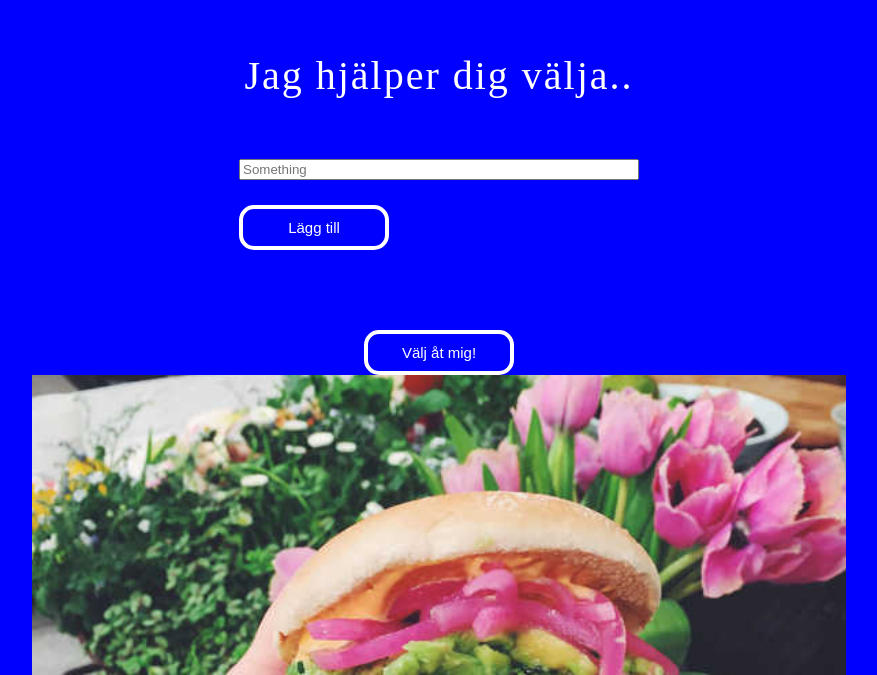
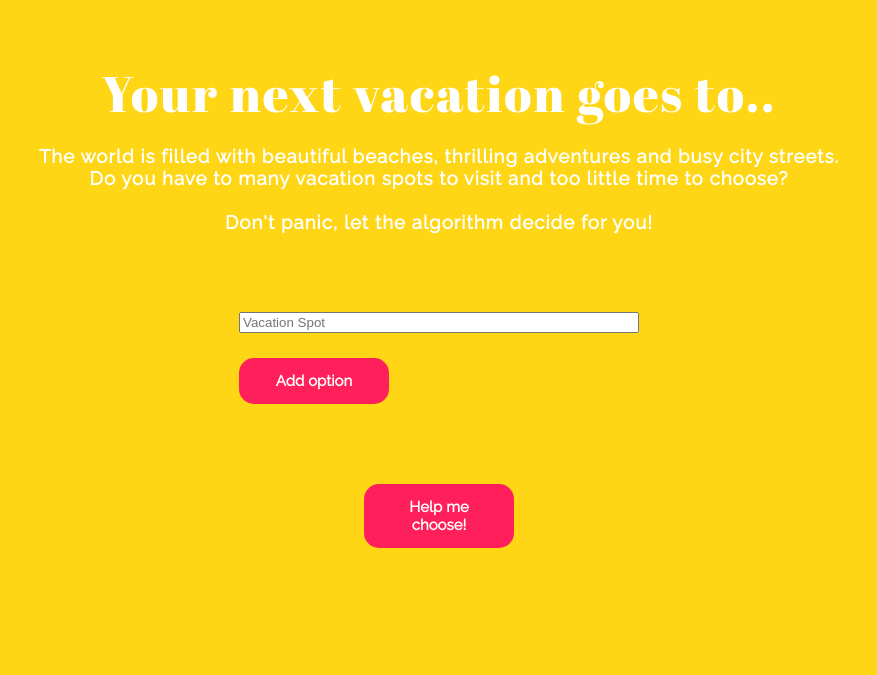
Before and after one commit to lisatherese/helpmechoose, a plain HTML site: page index.html in a window 1280 px wide. Shown: the part 125-800 px from the top of the page, without its empty margins (201-1078 px from the left). Drawn offline with Linux system fonts and the light colour scheme.

Commit message:
Style:at med färg och typsnitt

```diff
--- a/index.html
+++ b/index.html
@@ -1,21 +1,21 @@
 <!doctype html>
 <html lang=en>
   <head>
+    <link href="https://fonts.googleapis.com/css?family=Abril+Fatface|Raleway" rel="stylesheet">
     <meta charset=utf-8>
     <title>Help me choose</title>
     <link href="./main.css" rel="stylesheet" type="text/css">
   </head>
   <body>
-      <h1> Jag hjälper dig välja..</h1>
+      <h1>Your next vacation goes to..</h1>
+      <h3>The world is filled with beautiful beaches, thrilling adventures and busy city streets.<br>Do you have to many vacation spots to visit and too little time to choose?</br><br>Don't panic, let the algorithm decide for you!</br></h3>
       <div class="inputSection">
         <div class="inputs">
-          <input placeholder="Something"></input>
+          <input placeholder="Vacation Spot"></input>
         </div>
-        <button class="add">Lägg till</button>
+        <button class="add">Add option</button>
       </div>
-      <button>Välj åt mig!</button>
-      <div>
-      <img src="burgare.png">
-      </div>
+      <button>Help me choose!</button>
+
   </body>
 </html>
--- a/main.css
+++ b/main.css
@@ -1,5 +1,5 @@
 body{
-background-color: blue;
+background-color: #ffd615 ;
   display: flex;
   flex-direction: column;
   justify-content: center;
@@ -8,11 +8,18 @@ background-color: blue;
 }
 
 h1{
+  font-family: 'Abril Fatface', cursive;
   color: white;
   font-weight: lighter;
-  font-size: 40px;
+  font-size: 50px;
   letter-spacing: 2px;
   margin-bottom: 0px;
+}
+h3{
+  font-family: 'Raleway', sans-serif;
+  color: white;
+  text-align: center;
+    letter-spacing: 1px;
 }
 
 .inputSection{
@@ -36,10 +43,12 @@ input{
 }
 
 button{
-background-color: blue;
+font-family: 'Raleway', sans-serif;
+font-weight: bold;
+background-color: #ff1f5a;
 color: white;
 font-style: bold;
-border: 4px solid #FFFFFF; /* White */
+border: 4px solid #ff1f5a;
 border-radius: 15px;
 width:150px;
 padding: 10px 15px 10px 15px;
```
